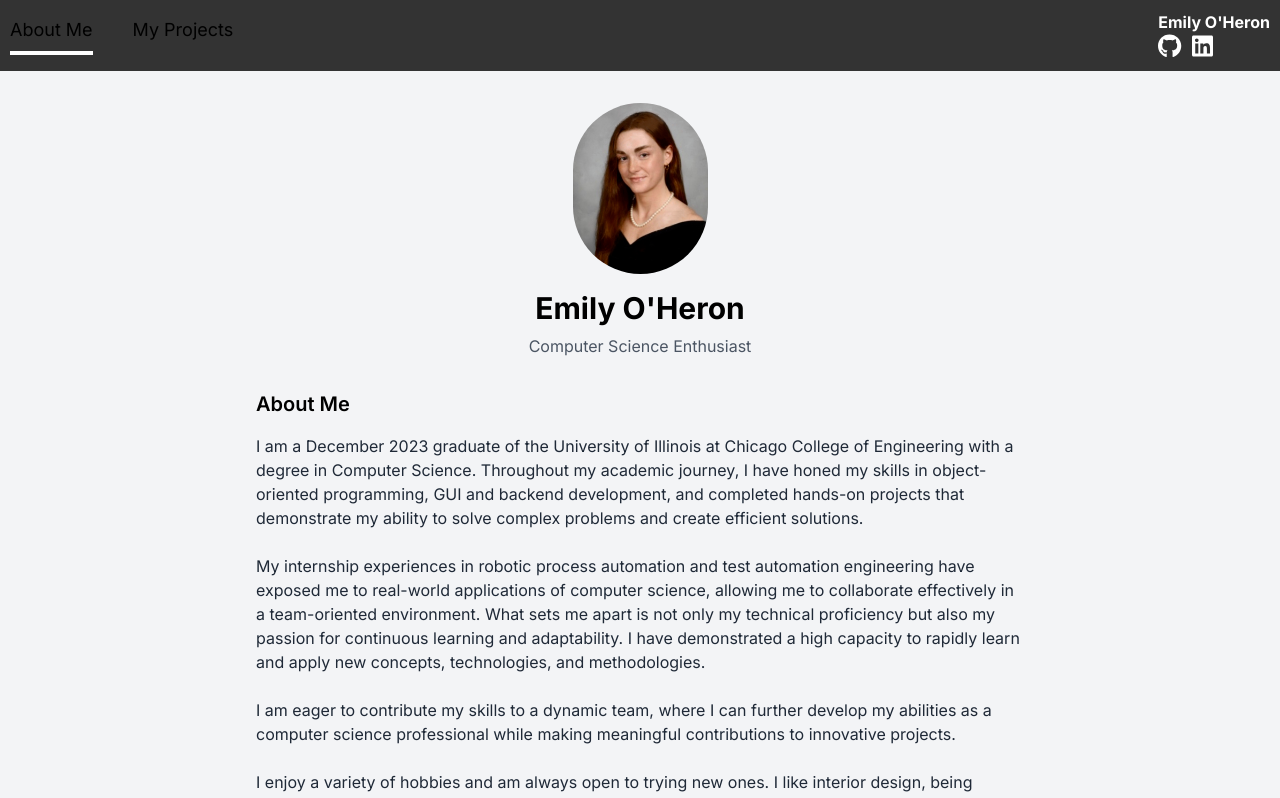
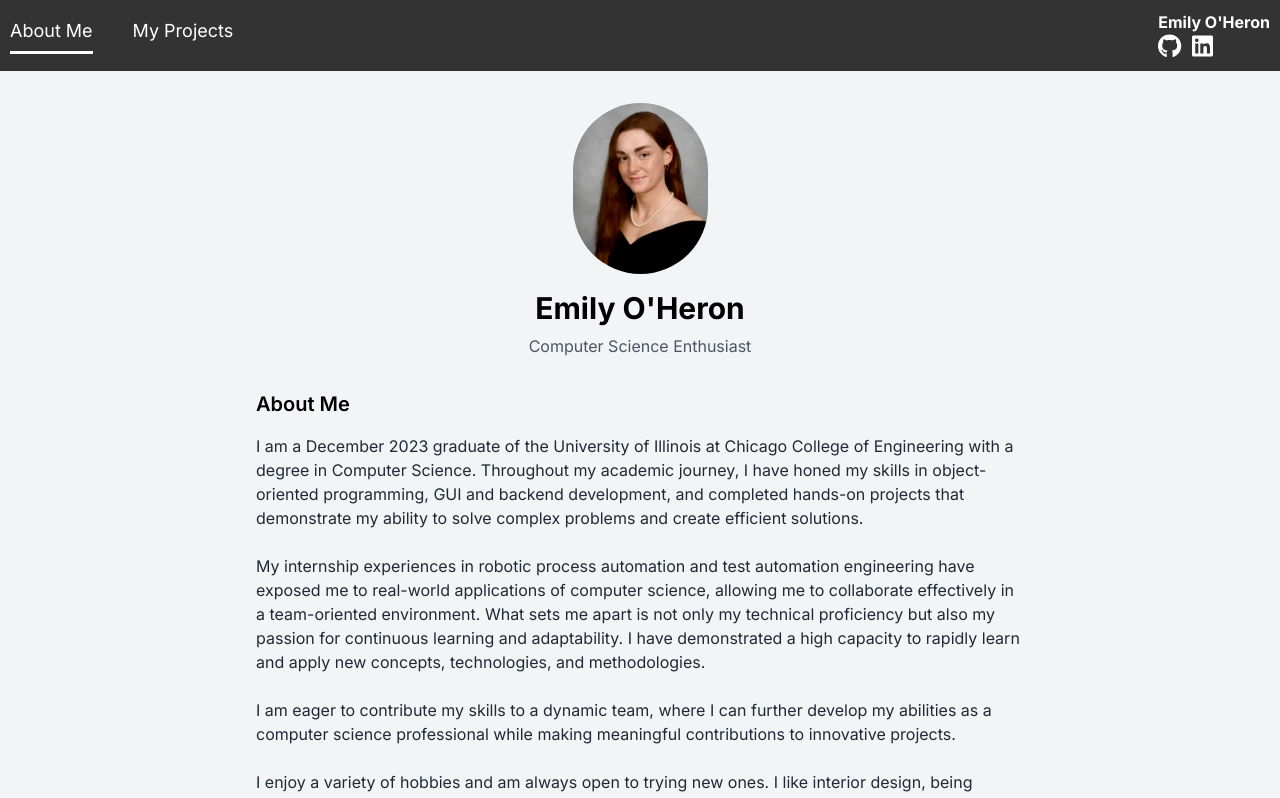
Before and after one commit to emilyoheron/PersonalWebPage, a Next.js app in the folder my-web-page/: page / in a window 1280 px wide. Shown: the top 798 px of the page. Built offline with nearby package versions, Linux system fonts and the light colour scheme.

Commit message:
Text color change for light mode

```diff
--- a/my-web-page/src/app/globals.css
+++ b/my-web-page/src/app/globals.css
@@ -2,6 +2,7 @@
 @tailwind components;
 @tailwind utilities;
 
+/* styles/globals.css */
 :root {
   --foreground-rgb: 0, 0, 0;
   --background-start-rgb: 214, 219, 220;
@@ -26,7 +27,6 @@ body {
     rgb(var(--background-start-rgb));
 }
 
-/* styles/globals.css */
 .navbar {
   display: flex;
   justify-content: space-between; /* Align items to each end */
@@ -46,14 +46,15 @@ body {
   list-style: none;
   margin-right: 20px;
   display: inline-block;
+  color: #fff;
   font-size: 18px;
   position: relative;
   text-decoration: none;
 }
 
 .navItem.active {
-  border-bottom: 4px solid #fff; /* You can change the color to your preference */
-  padding-bottom: 8px;
+  border-bottom: 3px solid #fff; /* You can change the color to your preference */
+  padding-bottom: 7px;
 }
 
 .appTitle {
```
